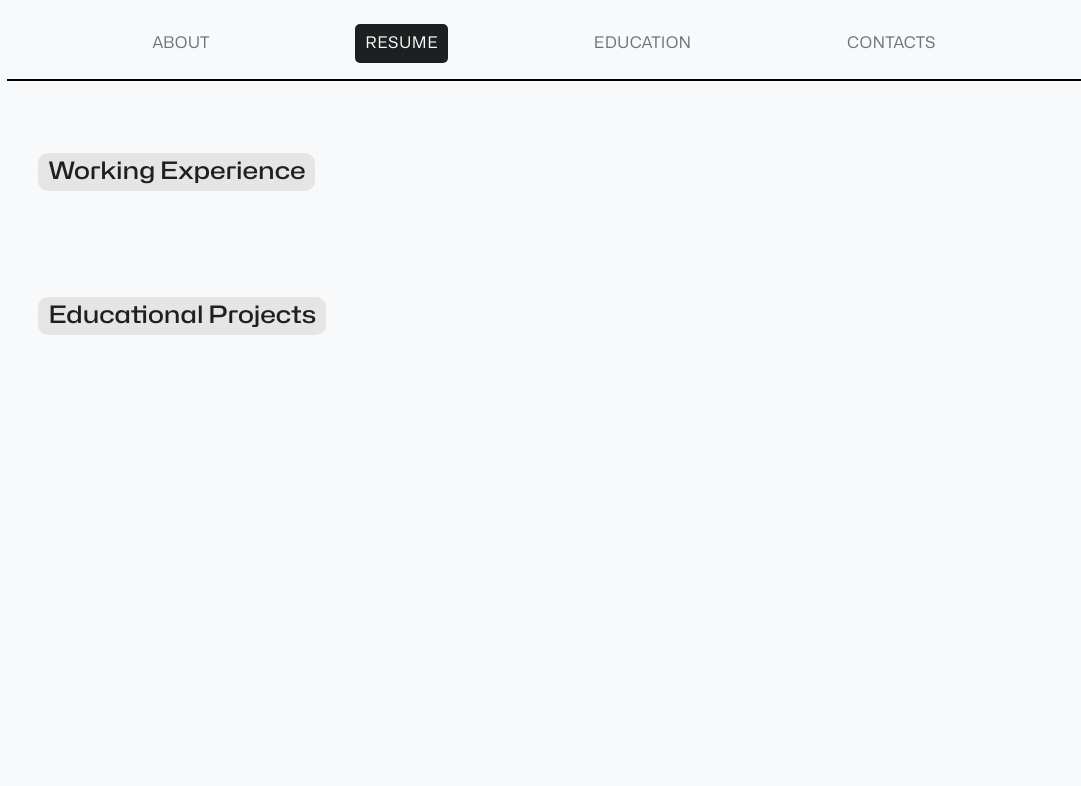
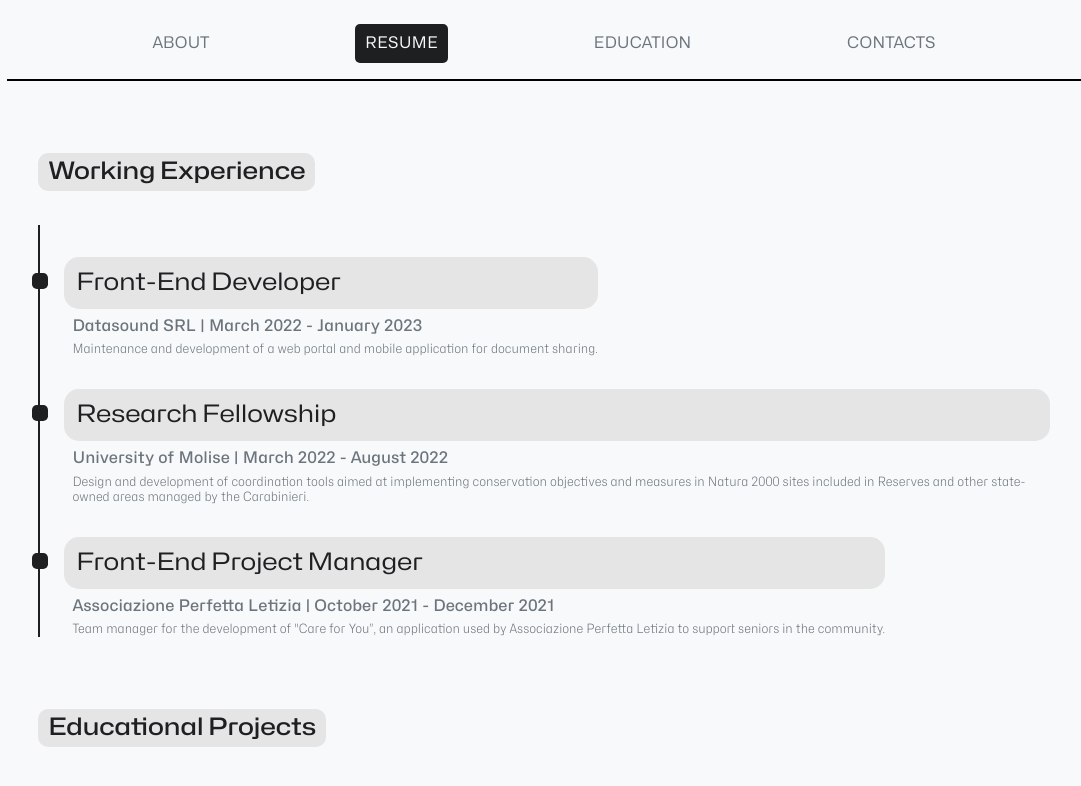
Before and after one commit to StefanoStone/stefanostone.github.io, an Angular app: page /resume in a window 1280 px wide. Shown: the top 786 px of the page, without its empty margins (96-1177 px from the left). Built offline with nearby package versions, Linux system fonts and the light colour scheme.

Commit message:
add working experience

```diff
--- a/src/app/pages/education/education.component.ts
+++ b/src/app/pages/education/education.component.ts
@@ -22,7 +22,7 @@ export class EducationComponent {
     {
       title: 'Bachelor in Computer Science',
       subtitle: 'University of Molise | 2018 - 2021',
-      description: 'Graduated defending a thesis on Machine Learining'
+      description: 'Graduated defending a thesis on Machine Learning'
     }
   ];
 
--- a/src/app/pages/resume/resume.component.ts
+++ b/src/app/pages/resume/resume.component.ts
@@ -9,7 +9,26 @@ import {ListItem} from "../../models/ListItem";
 export class ResumeComponent {
 
   projects: ListItem[] = [];
-  workingExperience: ListItem[] = [];
+
+  workingExperience: ListItem[] = [
+    {
+      title: 'Front-End Developer',
+      subtitle: 'Datasound SRL | March 2022 - January 2023',
+      description: 'Maintenance and development of a web portal and mobile application for document sharing.'
+    },
+    {
+      title: 'Research Fellowship',
+      subtitle: 'University of Molise | March 2022 - August 2022',
+      description: 'Design and development of coordination tools aimed at implementing conservation objectives and ' +
+        'measures in Natura 2000 sites included in Reserves and other state-owned areas managed by the Carabinieri.'
+    },
+    {
+      title: 'Front-End Project Manager',
+      subtitle: 'Associazione Perfetta Letizia | October 2021 - December 2021',
+      description: 'Team manager for the development of "Care for You”, an application used by ' +
+        'Associazione Perfetta Letizia to support seniors in the community.'
+    }
+  ];
 
   constructor() {
   }
```
